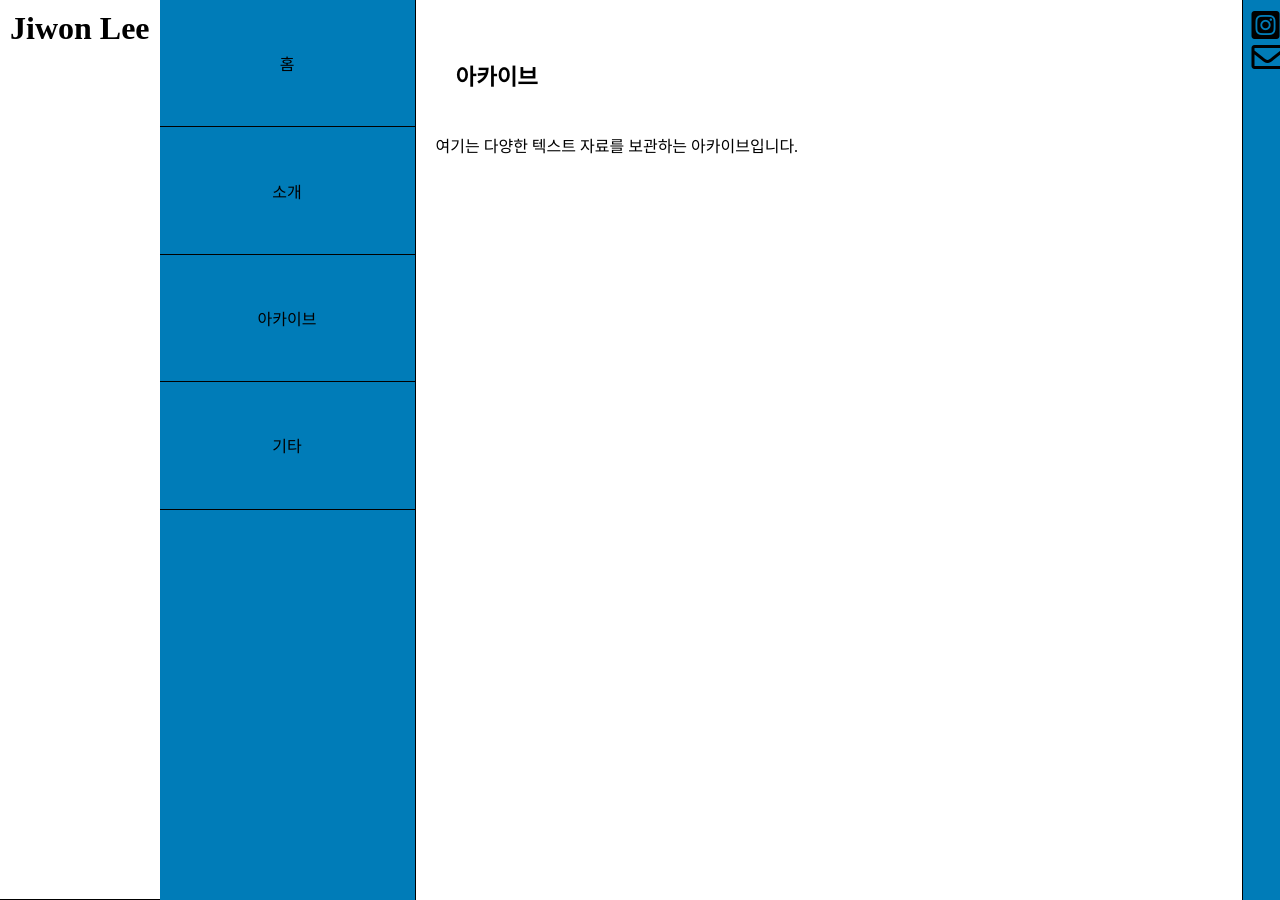
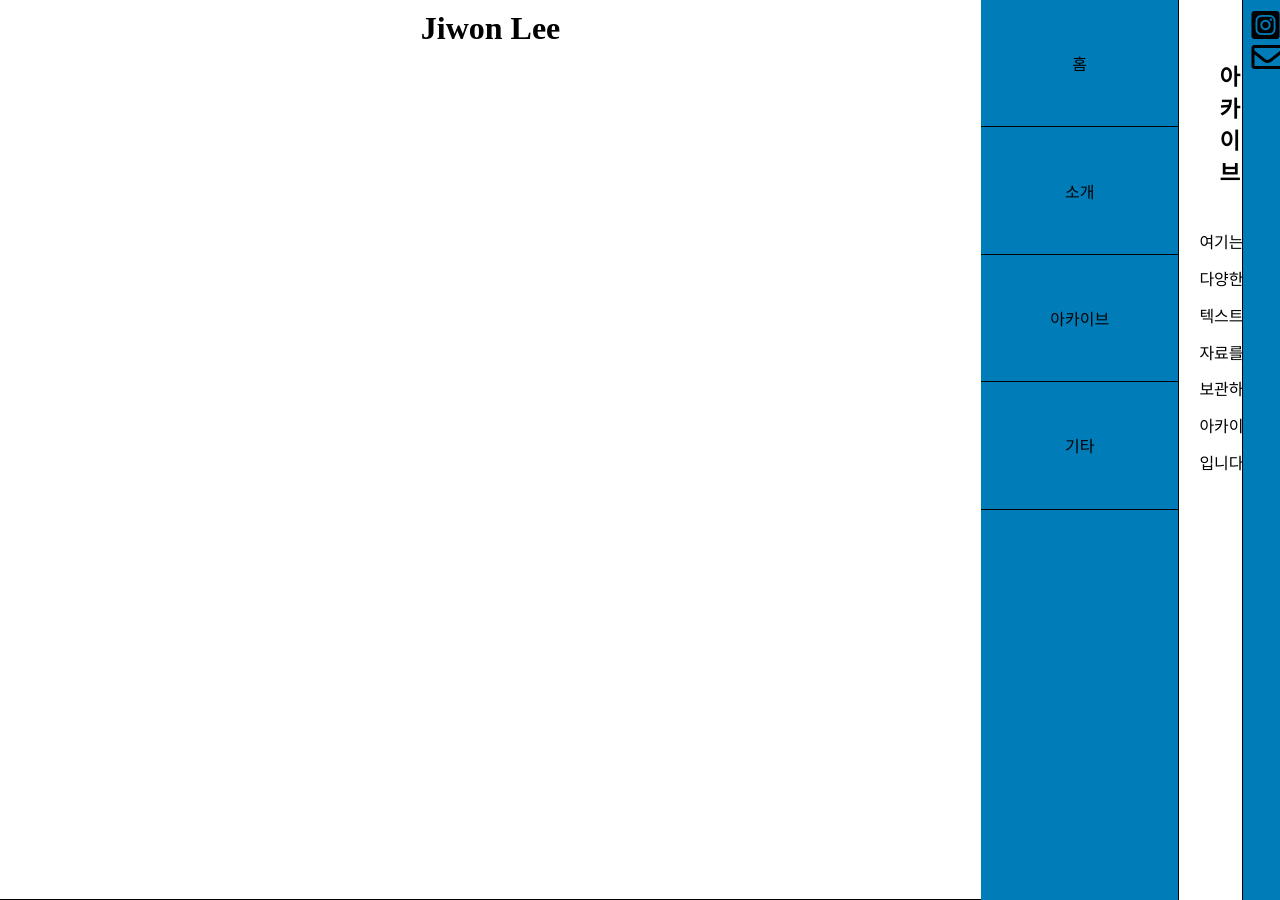
Before and after one commit to LfayeJ/archives, a Jekyll site: the page built from index.html, in a window 1280 px wide. Built offline with Jekyll 4.4.1, drawn with Linux system fonts in a browser that asks for light colours; some web fonts are replaced.

Commit message:
Update styles.css

```diff
--- a/assets/css/styles.css
+++ b/assets/css/styles.css
@@ -16,7 +16,6 @@ body, html {
   margin: 0;
   padding: 0;
   font-family: "Orbit-Regular";
-  background-color: #f4f4f4;
   -webkit-font-smoothing: antialiased;
   -moz-osx-font-smoothing: grayscale;
   -webkit-backface-visibility: hidden;
@@ -157,7 +156,7 @@ h2 {
 }
 
 #search-bar #search-input {
-    width: calc(100% - 30px);
+    width: 200px;
     border: none;
     line-height: 44px;
     outline: none;
@@ -165,6 +164,7 @@ h2 {
 }
 
 header {
+  width: 97vw;
   text-align: center;
   padding: 10px;
   border-bottom: 1px solid var(--border-color);
```
